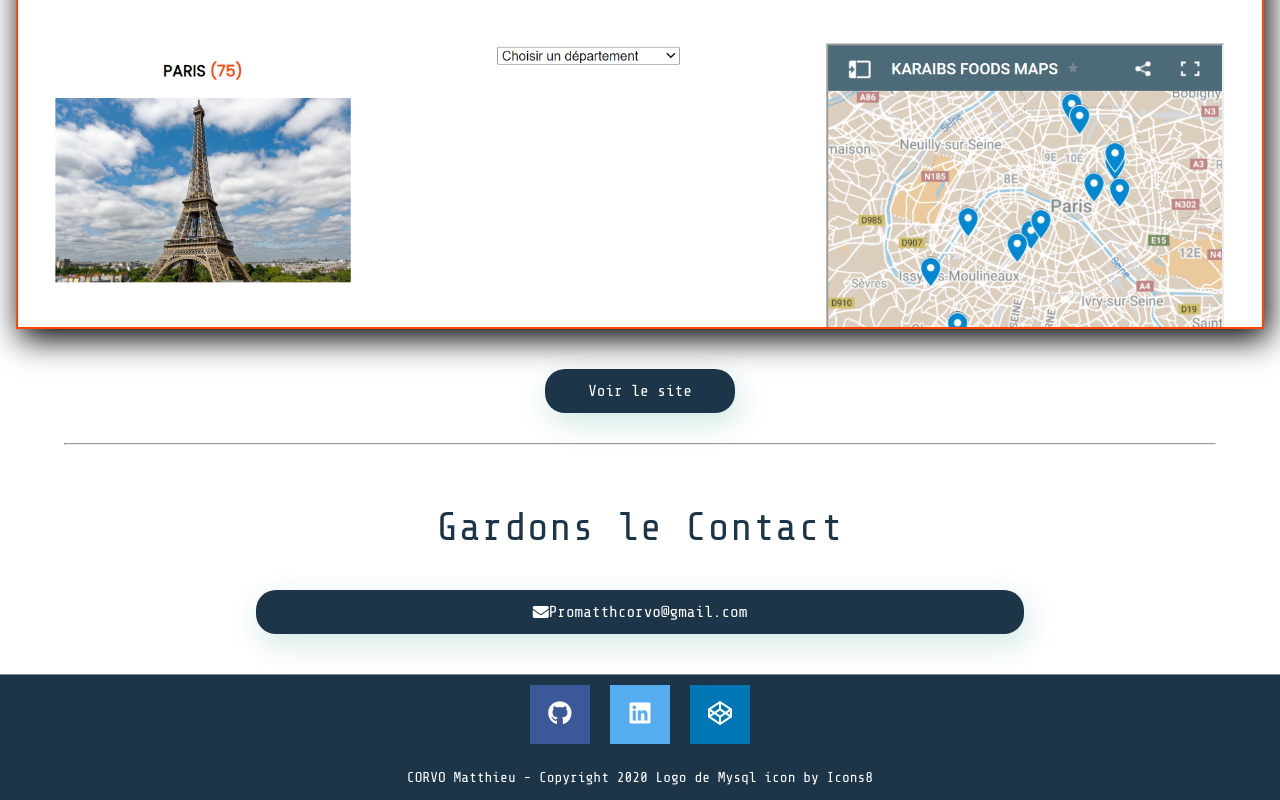
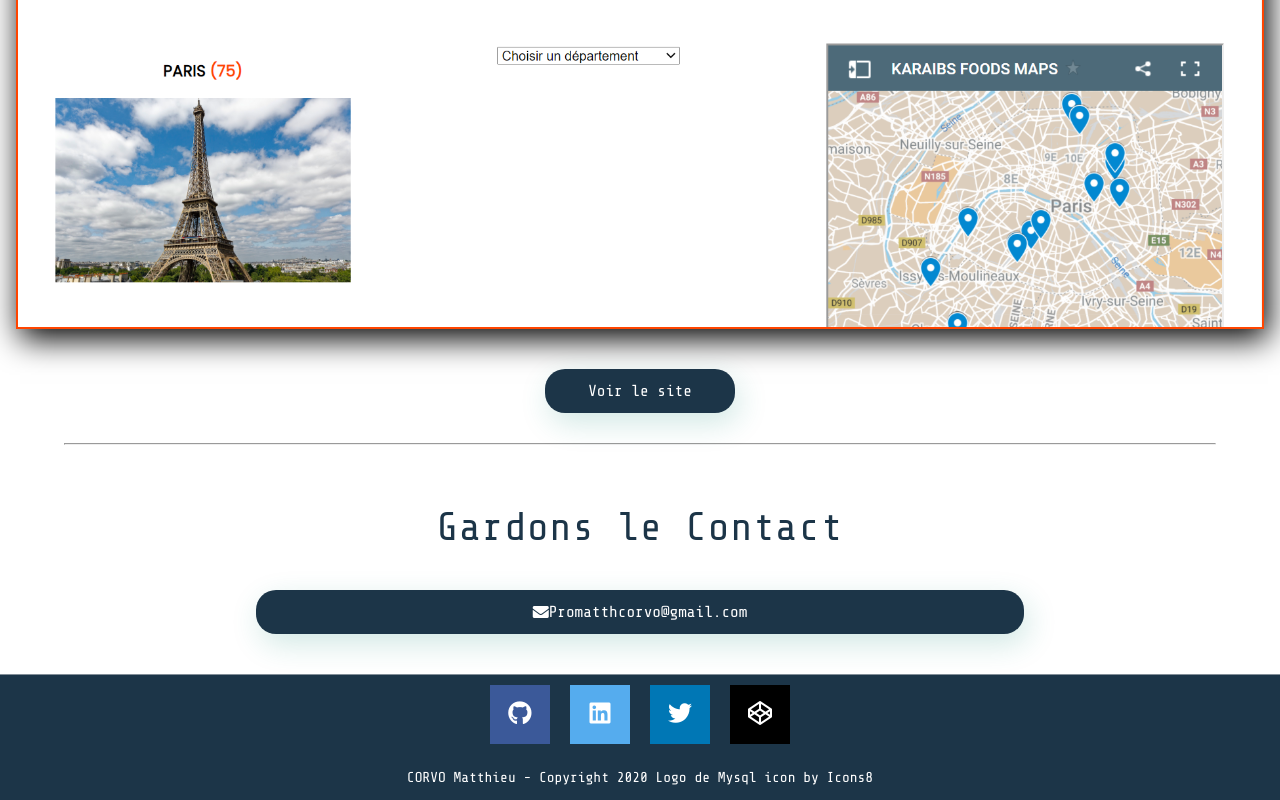
Before and after one commit to matthCorvo/CORVOMatthieu-portfolio, a plain HTML site: page index.html in a window 1280 px wide. Shown: the part 1922-2722 px from the top of the page. Drawn offline with nearby package versions, Linux system fonts and the light colour scheme.

Commit message:
Add files via upload

```diff
--- a/index.html
+++ b/index.html
@@ -180,6 +180,7 @@
         <ul>
             <li><a href="https://github.com/matthCorvo"><i class="fab fa-github "></i></a></li>
             <li><a href="https://www.linkedin.com/in/corvomatthieu/"><i class="fab fa-linkedin"></i></a></li>
+            <li><a href="https://twitter.com/CodeMatth"><i class="fab fa-twitter"></i></a></li>
             <li><a href="https://codepen.io/matthandampcode"><i class="fab fa-codepen"></i></a></li>
           </ul>
           <p>CORVO Matthieu - Copyright 2020           <a href="https://icons8.com/icon/39858/logo-de-mysql" style="color:white;">Logo de Mysql icon by Icons8</a></p>
```
